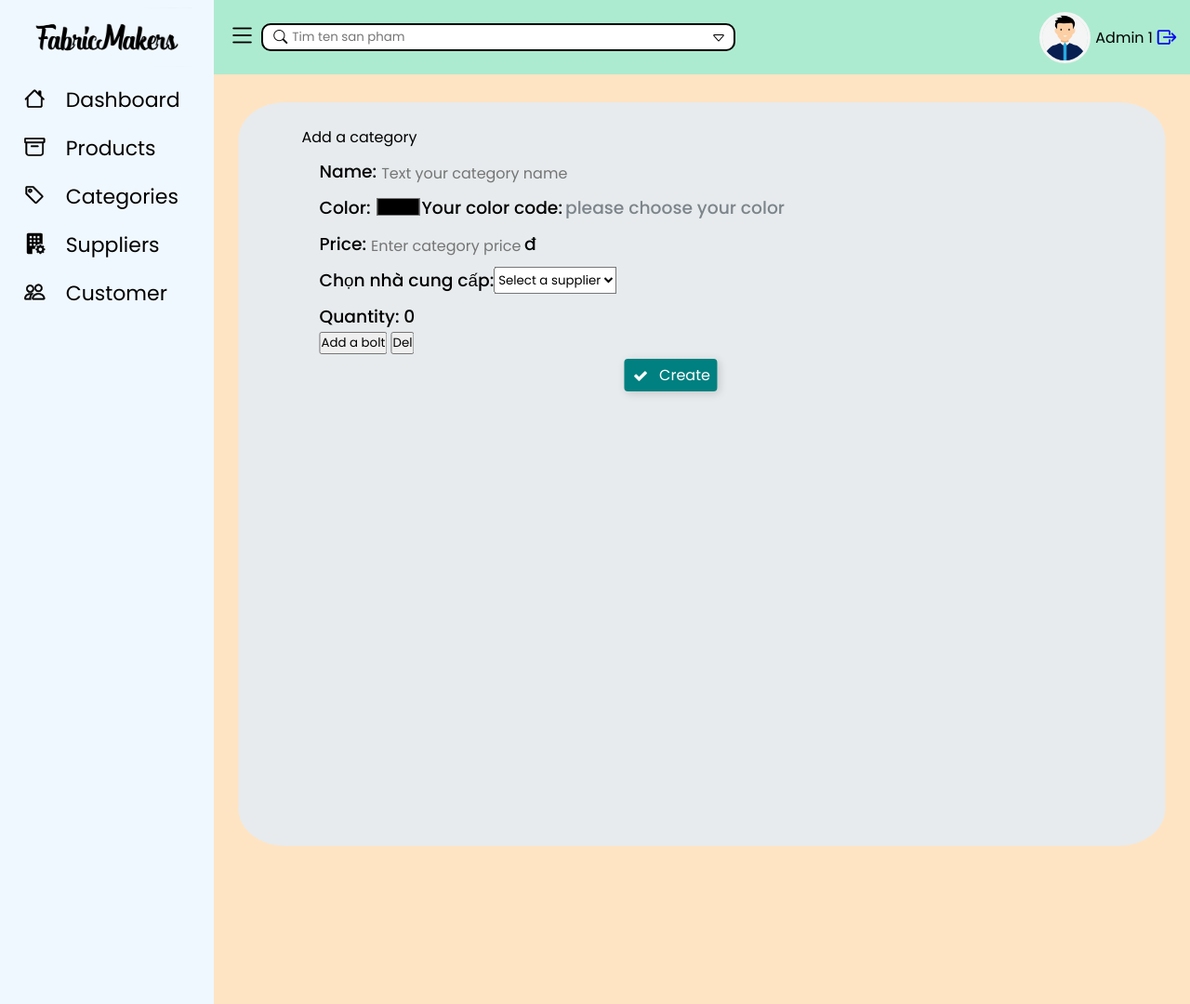
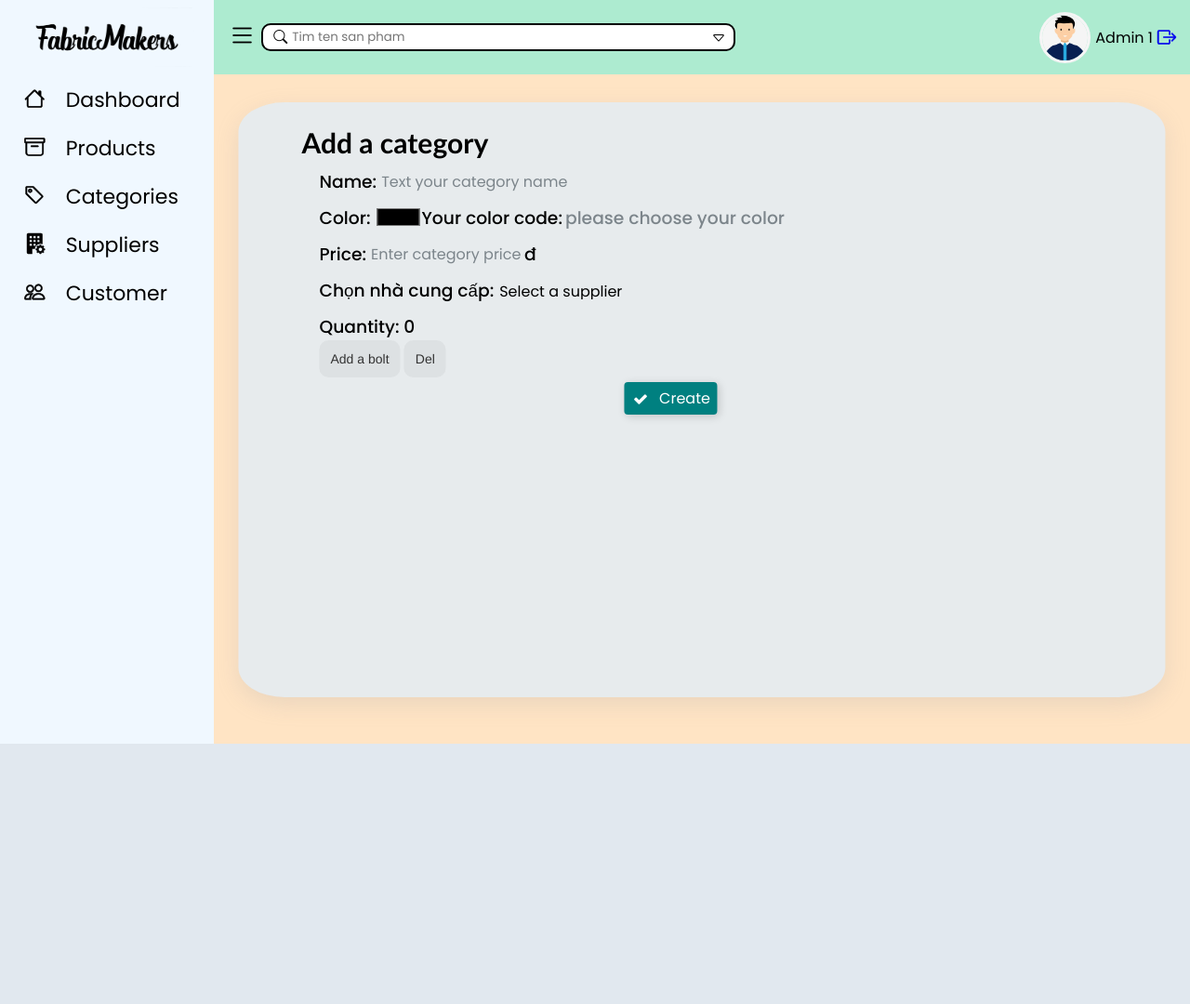
Before and after one commit to nguynqh/FabricAgency, a PHP site: page /pages/properties_form.php in a window 1280 px wide. Shown: the whole page at 93% size. After the commit the page ends 800 px from the top, so only its background shows below. Run offline with PHP 8.4, Linux system fonts and the light colour scheme.

Commit message:
Add files via upload

```diff
--- a/css/properties_form.css
+++ b/css/properties_form.css
@@ -1,3 +1,15 @@
+.container-scroller{
+    min-height: 100vh;
+    height: 100vh;
+    overflow: hidden;
+}
+
+
+
+
+
+
+/* ==========ADD_FORM=============== */
 .categories_properties{
     position: absolute;
     background-color: #E7EBED;
@@ -8,6 +20,7 @@
     translate: -50%;
     border-radius: 5%;
     padding: 20px;
+    box-shadow: rgba(149, 157, 165, 0.2) 0px 8px 24px;
 }
 
 /* -----item-------- */
@@ -18,6 +31,12 @@
     padding-left: 5%;
 }
 
+.categories_properties .main-label{
+    font-size: 30px;
+    font-weight: 600;
+    font-family:'Gill Sans', 'Gill Sans MT', Calibri, 'Trebuchet MS', sans-serif;
+}
+
 .item h3{
     font-weight: 500;
 }
@@ -26,8 +45,6 @@
     border: 0;
     margin-left: 5px;
     background-color: inherit;
-    max-width: 400px;
-    /* width: 100%; */
     font-size: 16px;
 }
 
@@ -36,8 +53,9 @@
 }
 
 .item input::placeholder{
-    position: absolute;
+    /* position: absolute; */
     bottom: 0;
+    color: #7c858b;
 }
 
 .item input:disabled{
@@ -56,9 +74,11 @@
 .bolt-icon{
     height: 20px;
 }
-.add_bolt > *{
+/* .add_bolt > *{
     padding-left: 2px;
-}
+} */
+
+
 /* -----submit button------- */
 .Btn {
     width: 100px;
@@ -96,3 +116,47 @@
 .Btn:hover  {
     background-color: rgb(1, 61, 61);
 }
+
+/* ----------select supplier--------- */
+.select-supplier{
+    border: 0;
+    background-color: inherit;
+    font-size: 16px;
+    padding-top: 2px;
+    appearance: none;
+    padding-left: 6px;
+    font-weight: 400;
+}
+
+.select-supplier:focus{
+    outline: 0;
+}
+
+/* ---------action button-------- */
+
+.button-action {
+  background-color: rgba(51, 51, 51, 0.05);
+  border-radius: 10px;
+  border-width: 0;
+  color: #333333;
+  cursor: pointer;
+  display: inline-block;
+  font-family: "Haas Grot Text R Web", "Helvetica Neue", Helvetica, Arial, sans-serif;
+  font-size: 14px;
+  font-weight: 500;
+  line-height: 20px;
+  list-style: none;
+  margin: 0;
+  padding: 10px 12px;
+  text-align: center;
+  transition: all 200ms;
+  vertical-align: baseline;
+  white-space: nowrap;
+  user-select: none;
+  -webkit-user-select: none;
+  touch-action: manipulation;
+}
+
+.button-action:hover{
+    background-color: rgba(45, 45, 45, 0.453);
+}
```
Lines whose indentation alone changed are shown as unchanged.
